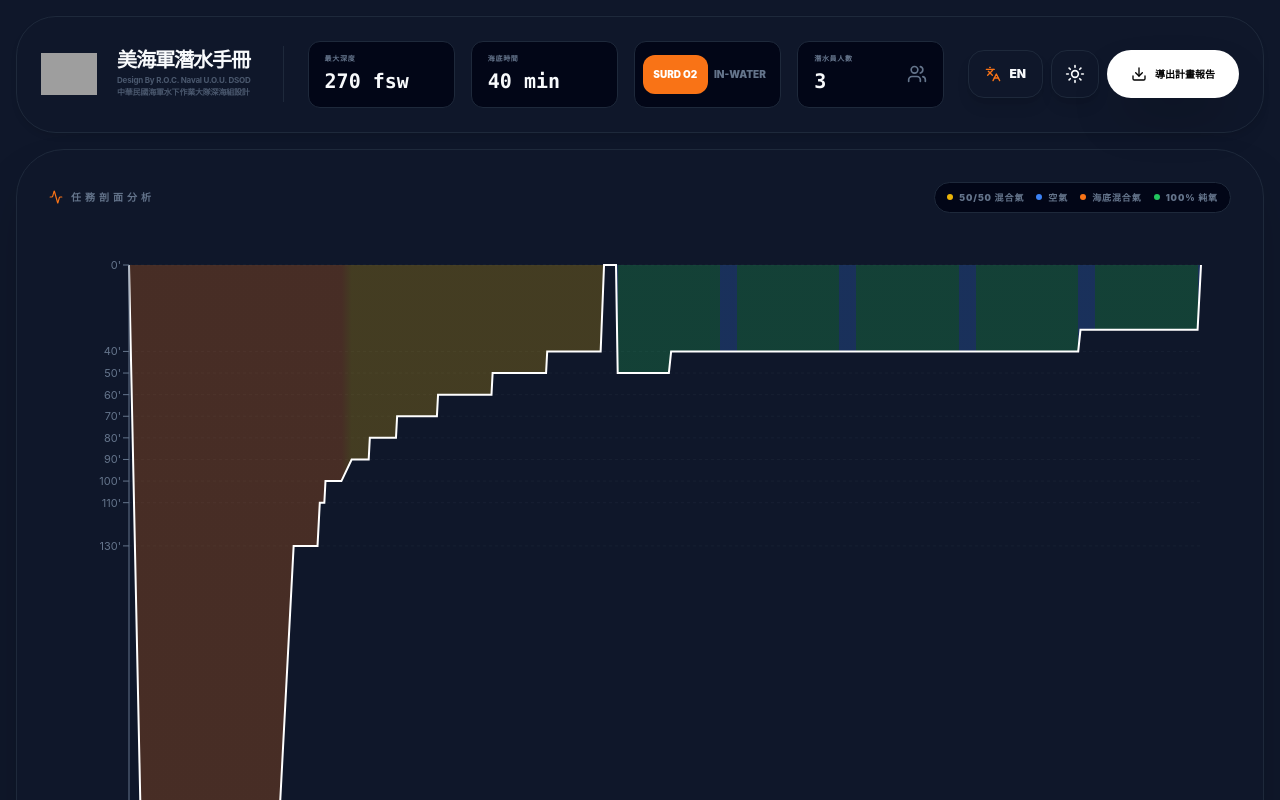
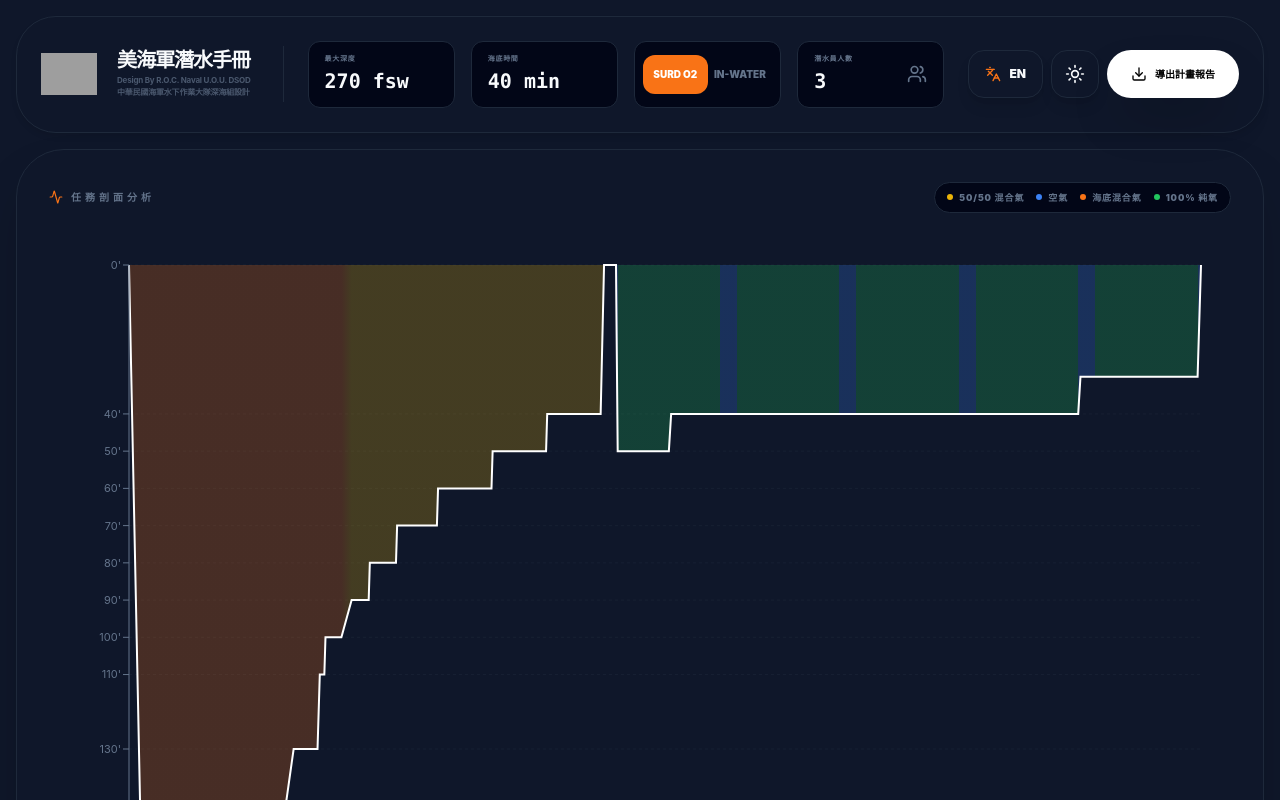
Before and after one commit to ryanhu-tech/heliox-mission-controller, a React (Vite) app: page / in a window 1280 px wide. Shown: the top 800 px of the page. Built offline with nearby package versions, Linux system fonts and the light colour scheme; grey boxes are pictures that could not be loaded.

Commit message:
feat: updated non-linear Y-axis scaling (0-130ft at 80% height)

```diff
--- a/src/App.jsx
+++ b/src/App.jsx
@@ -90,7 +90,7 @@ function App() {
     else setAscentGasSCF(calcAscentGas(maxDepth, 0, divers));
   }, [stops, divers, maxDepth, o2Periods, decoMode]);
 
-    const { profileData, totalDuration, chamberSteps, gradStops, yTicks } = useMemo(() => {
+    const { profileData, totalDuration, chamberSteps, gradStops, originalYTicks, displayTicks, getDisplayDepth } = useMemo(() => {
     const res = generateProfileData(maxDepth, bottomTime, stops, o2Periods, decoMode, divers);
     const steps = decoMode === 'SURD' ? expandChamberSteps(o2Periods) : [];
     const duration = (res && res.data && res.data.length > 0) ? res.data[res.data.length - 1].time : 1;
@@ -116,7 +116,27 @@ function App() {
         gStops.push({ offset: `${endOffset}%`, color: endColor });
       }
     }
-    return { profileData: res.data || [], totalDuration: duration, chamberSteps: steps, gradStops: gStops, yTicks: allTicks };
+    // 非線性 Y 軸變換邏輯 (0-130ft 佔 80%)
+    const DECO_ZONE_LIMIT = 130;
+    const DECO_ZONE_HEIGHT_PCT = 80;
+    const getDisplayDepth = (d) => {
+      if (d <= DECO_ZONE_LIMIT) return d * (DECO_ZONE_HEIGHT_PCT / DECO_ZONE_LIMIT);
+      const remainingDepth = (maxDepth + 10) - DECO_ZONE_LIMIT;
+      return remainingDepth <= 0 ? d : DECO_ZONE_HEIGHT_PCT + ((d - DECO_ZONE_LIMIT) / remainingDepth) * (100 - DECO_ZONE_HEIGHT_PCT);
+    };
+
+    const transformedData = (res.data || []).map(p => ({ ...p, displayDepth: getDisplayDepth(p.depth) }));
+    const displayTicks = allTicks.map(v => getDisplayDepth(v));
+
+    return {
+      profileData: transformedData,
+      originalYTicks: allTicks,
+      displayTicks,
+      getDisplayDepth,
+      totalDuration: duration,
+      chamberSteps: steps,
+      gradStops: gStops
+    };
   }, [maxDepth, bottomTime, stops, o2Periods, decoMode]);
 
   const handleCylChange = (e) => {
@@ -269,7 +289,19 @@ function App() {
                 <defs><linearGradient id="gasGradient" x1="0" y1="0" x2="1" y2="0">{gradStops?.map((s, i) => <stop key={i} offset={s.offset} stopColor={s.color} stopOpacity={0.4} />)}</linearGradient></defs>
                 <CartesianGrid strokeDasharray="3 3" stroke={t.grid} vertical={false} opacity={0.5} />
                 <XAxis dataKey="time" type="number" domain={[0, totalDuration]} tickFormatter={(v)=>`${Math.floor(v)}:${Math.round((v%1)*60).toString().padStart(2,'0')}`} stroke={t.textSecondary} fontSize={11} />
-                <YAxis reversed domain={[0, maxDepth + 10]} ticks={yTicks} interval={0} stroke={t.textSecondary} fontSize={11} tickFormatter={(v)=>`${v}'`} />
+                <YAxis
+                  reversed
+                  domain={[0, 100]}
+                  ticks={displayTicks}
+                  interval={0}
+                  stroke={t.textSecondary}
+                  fontSize={11}
+                  tickFormatter={(v) => {
+                    if (v === 0) return "0'";
+                    const idx = displayTicks.findIndex(t => Math.abs(t - v) < 0.1);
+                    return idx !== -1 ? `${originalYTicks[idx]}'` : "";
+                  }}
+                />
                 <Tooltip
                   content={({ active, payload }) => {
                     if (active && payload?.[0]) {
@@ -306,7 +338,7 @@ function App() {
                     return null;
                   }}
                 />
-                <Area type="linear" dataKey="depth" stroke={theme === 'dark' ? '#ffffff' : '#000000'} strokeWidth={2} fill="url(#gasGradient)" isAnimationActive={false} />
+                <Area type="linear" dataKey="displayDepth" stroke={theme === 'dark' ? '#ffffff' : '#000000'} strokeWidth={2} fill="url(#gasGradient)" isAnimationActive={false} />
               </AreaChart>
             </ResponsiveContainer>
           </div>
```
